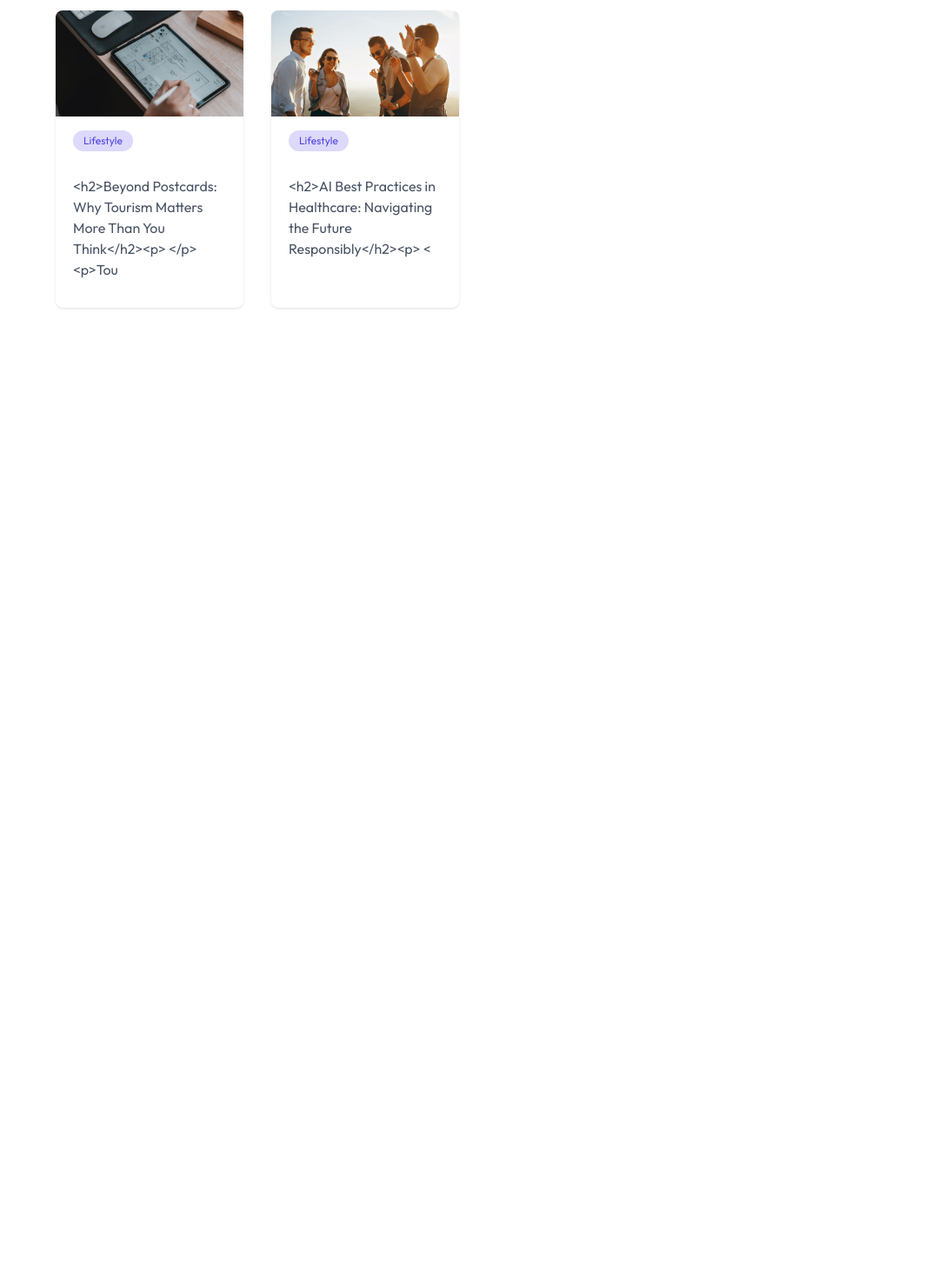
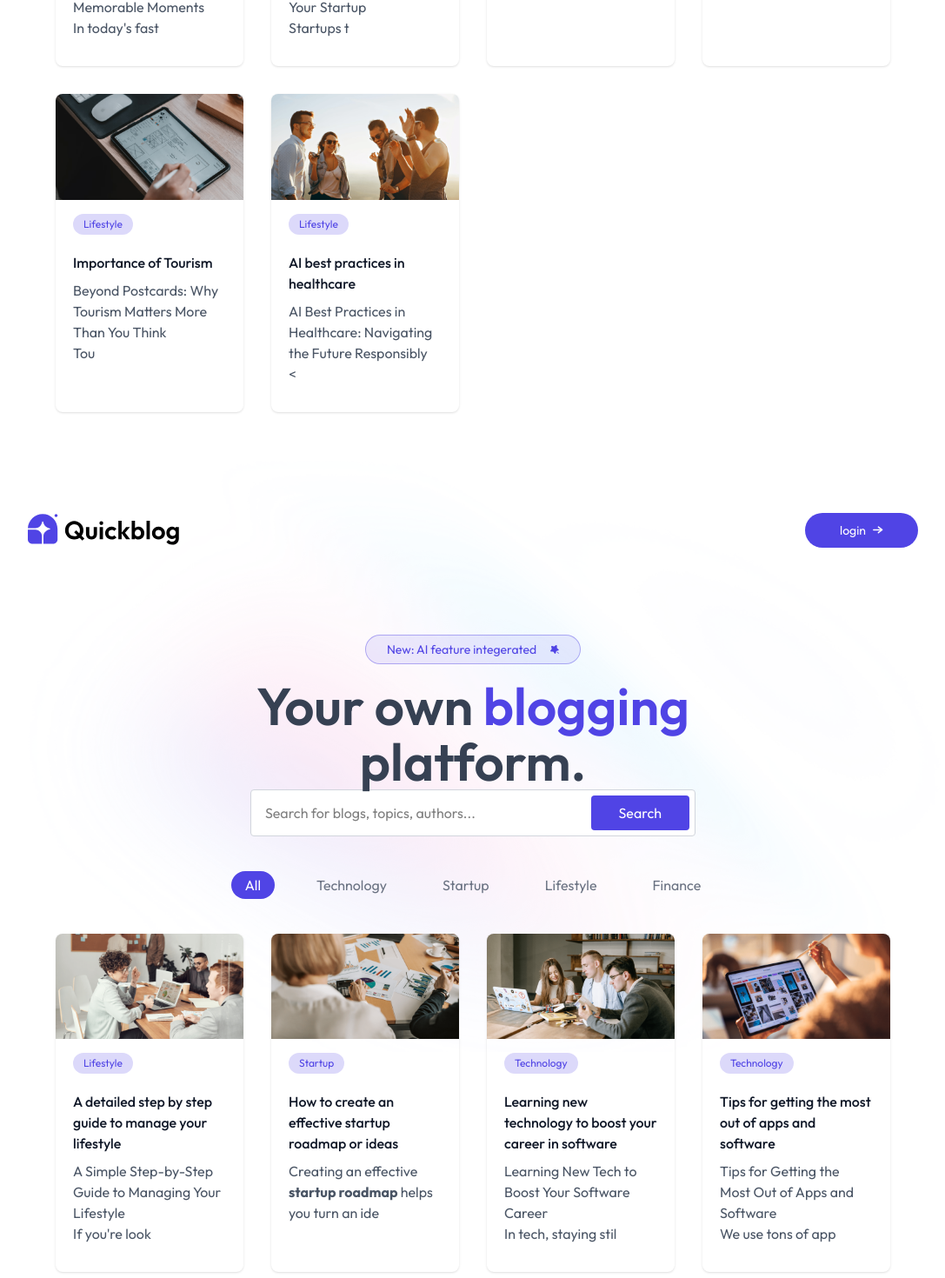
Before and after one commit to Priyanshu-Bhardwaj/Blogging-website, a React (Vite) app: page / in a window 1280 px wide. Shown: the part 1239-2709 px from the top of the page at 87% size, without its empty margins (96-1183 px from the left). Before the commit the page ends 1689 px from the top, so only its background shows below. Built offline with nearby package versions, Linux system fonts and the light colour scheme.

Commit message:
minor changes

```diff
--- a/src/App.jsx
+++ b/src/App.jsx
@@ -3,16 +3,16 @@ import { Route, Routes } from 'react-router-dom'
 import Home from './pages/Home'
 import Blog from './pages/Blog'
 
-const s = () => {
+const App = () => {
   return (
     <div>
       <Routes>
-        <Route path="/" />
-        <Route path="/blog" element={<Blog/>} />
+        <Route path="/" element={<Home/>}/>
+        <Route path="/blog/:id" element={<Blog/>} />
       </Routes>
         <Home />
     </div>
   )
 }
 
-export default s
+export default App
--- a/src/components/BlogCard.jsx
+++ b/src/components/BlogCard.jsx
@@ -1,19 +1,19 @@
 import React from 'react'
-import { useNavigate } from 'react-router-dom'
+import { useNavigate } from 'react-router-dom';
 const BlogCard = ({blog}) => {
 
-    const { title, description, category, image,_id } = blog;
+    const { title, description, category, image, _id } = blog;
     const navigate = useNavigate()
 
   return (
     <div onClick={()=> navigate(`/blog/${_id}`)} className='w-full rounded-lg
-    overflow-hidden shadow hover:scale-102 hover:shadow-primary/25 durattion-300 cursor-pointer'>
+    overflow-hidden shadow hover:scale-105 hover:shadow-primary/25 durattion-300 cursor-pointer'>
         <img src={image} alt="" className='aspect-video'/>
         <span className='ml-5 mt-4 px-3 py-1 inline-block bg-primary/20 rounded-full text-primary
         text-xs'>{category}</span>
         <div className='p-5'>
-            <h5 className='mb-2 font-medium text-gray-900' ></h5>
-            <p className='mb-3 text xs text-gray-600'>{description.slice(0,80)}</p>
+            <h5 className='mb-2 font-medium text-gray-900' >{title}</h5>
+            <p className='mb-3 text xs text-gray-600' dangerouslySetInnerHTML={{"__html":description.slice(0,80)}}></p>
         </div>
     </div>
   )
--- a/src/components/BlogList.jsx
+++ b/src/components/BlogList.jsx
@@ -23,7 +23,7 @@ const BlogList = () => {
       <div className='grid grid-cols-1 sm:grid-cols-2 md:grid-cols-3 xl:grid-cols-4 gap-8 mb-24 mx-8 sm:mx-16 xl:mx-40'>
         {
             blog_data.filter((blog)=> menu === "All"? true : blog.category === menu)
-            .map((blog) => <BlogCard keay={blog.id} blog={blog}/>)}
+            .map((blog) => <BlogCard key={blog._id} blog={blog}/>)}
 
       </div>
     </div>
--- a/src/components/Header.jsx
+++ b/src/components/Header.jsx
@@ -24,4 +24,4 @@ const Header = () => {
   )
 }
 
-export default Header
+export default Header;
--- a/src/components/Navbar.jsx
+++ b/src/components/Navbar.jsx
@@ -5,9 +5,9 @@ const Navbar = () => {
     const navigate = useNavigate();
   return (
     <div className='flex justify-between items-center py-5 mx-8 sm:mx-20 xl:mx-32'>
-       <img onClick={()=>navigate('/')} src= {assets.logo} alt="logo" className='w-32 sm:w-44 cursor-pointer'/>
+       <img onClick={()=>navigate("/")} src= {assets.logo} alt="logo" className='w-32 sm:w-44 cursor-pointer'/>
        <button onClick={()=>navigate('/admin')}  className='flex items-center gap-2 rounded-full text-sm
-       cursor-pointer bg-primary text -white px-10 py-2.5'>
+       cursor-pointer bg-primary text-white px-10 py-2.5'>
         login
         <img src={assets.arrow} alt="arrow" className='w-3' />
        </button>
@@ -15,4 +15,4 @@ const Navbar = () => {
   )
 }
 
-export default Navbar
+export default Navbar;
```
